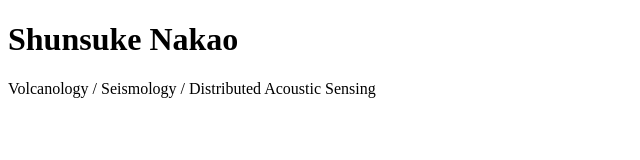
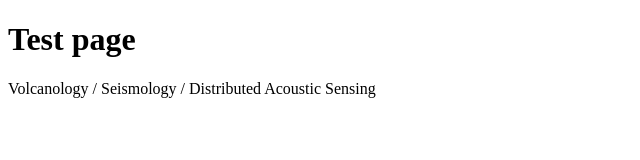
Before and after one commit to dasvlc/snakao, a plain HTML site: page index.html in a window 1280 px wide. Shown: the whole page, without its empty margins (0-640 px from the left). Drawn offline with Linux system fonts and the light colour scheme.

Commit message:
Update index.html

```diff
--- a/index.html
+++ b/index.html
@@ -3,10 +3,10 @@
 <head>
 <meta charset="utf-8">
 <meta name="viewport" content="width=device-width,initial-scale=1">
-<title>Shunsuke Nakao</title>
+<title>Test page</title>
 </head>
 <body>
-<h1>Shunsuke Nakao</h1>
+<h1>Test page</h1>
 <p>Volcanology / Seismology / Distributed Acoustic Sensing</p>
 </body>
 </html>
```
